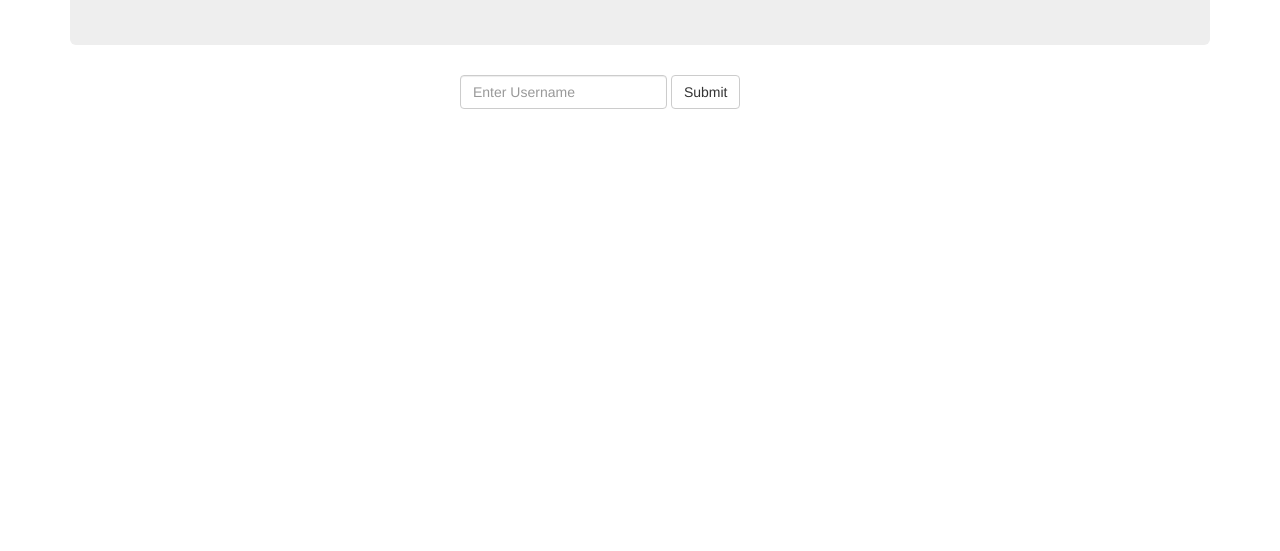
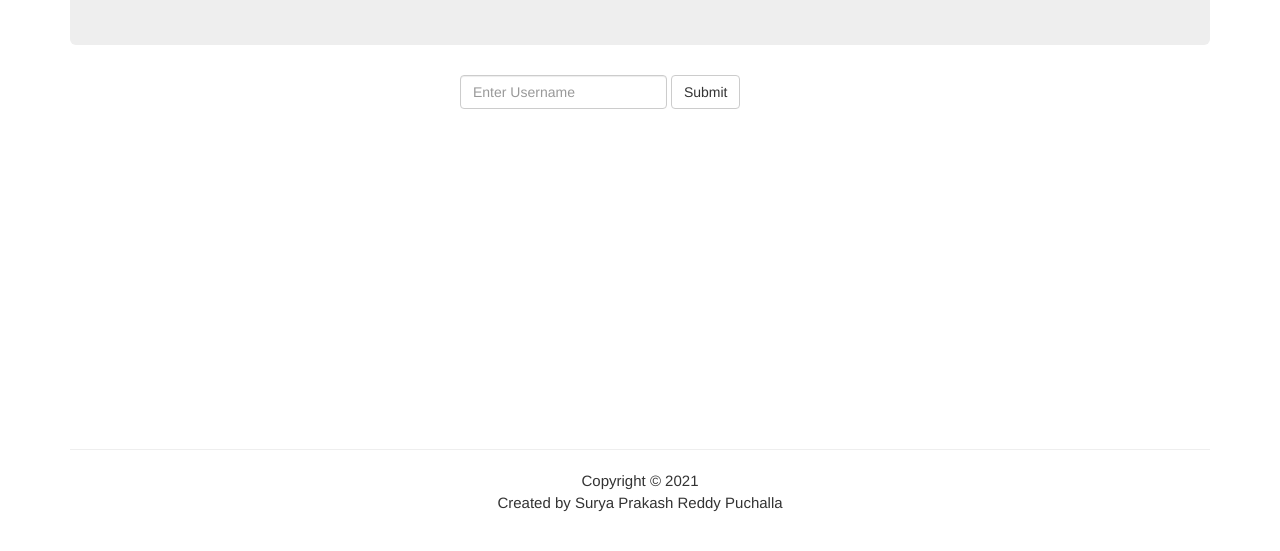
Before and after one commit to Surya-Prakash-Reddy/Ajax-Github-profile-founder, a plain HTML site: page index.html in a window 1280 px wide. Shown: the part 195-746 px from the top of the page. Drawn offline with nearby package versions, Linux system fonts and the light colour scheme.

Commit message:
Added footer

```diff
--- a/index.html
+++ b/index.html
@@ -17,6 +17,13 @@
 			margin-left: -2rem;
 			height: 9rem;
 			width: 9rem;
+		}
+
+		.footer {
+			font-size: 15px;
+			bottom:0;
+			position: relative;
+			margin-top: 32rem;
 		}
 	</style>
 </head>
@@ -49,7 +56,7 @@
 	  </div>
 	  <br>
 
-	<div class="panel panel-default" id="data">
+	  <div class="panel panel-default" id="data">
 	    <div class="panel-body">
 	    	<div class="col-xs-4"><img id="image" src="#" width="100%" ></div>
 	    	<div class="col-xs-8" style="font-size: 18px;">
@@ -65,6 +72,19 @@
 	    		<a href="#" id="more" target="_blank" class="btn btn-primary">More</a>
 	    	</div>
 	    </div>
+	   </div>
+
+	   <div class="footer">
+		   <hr />
+		   <center>
+			   <span>Copyright &copy;</span>
+			   <script>
+				   document.write(new Date().getFullYear());
+			   </script>
+			   <p>Created by Surya Prakash Reddy Puchalla</p>
+		   </center>
+	   </div>
+
 	  </div>
 
 	<script>
@@ -81,6 +101,7 @@
 
 			var xhttp = new XMLHttpRequest();
 			xhttp.onreadystatechange = function() {
+				console.log("value 1 :: " + xhttp)
 				if(xhttp.readyState==4 && xhttp.status==200) {
 					var user = JSON.parse(xhttp.responseText);
 					document.getElementById("image").src=user.avatar_url;
@@ -96,7 +117,7 @@
 					document.getElementById("gists").innerHTML=user.public_gists;
 					document.getElementById("more").href=user.html_url;
 
-
+					document.getElementsByClassName("footer")[0].style.marginTop = "0rem";
 				}
 			}
 
```
